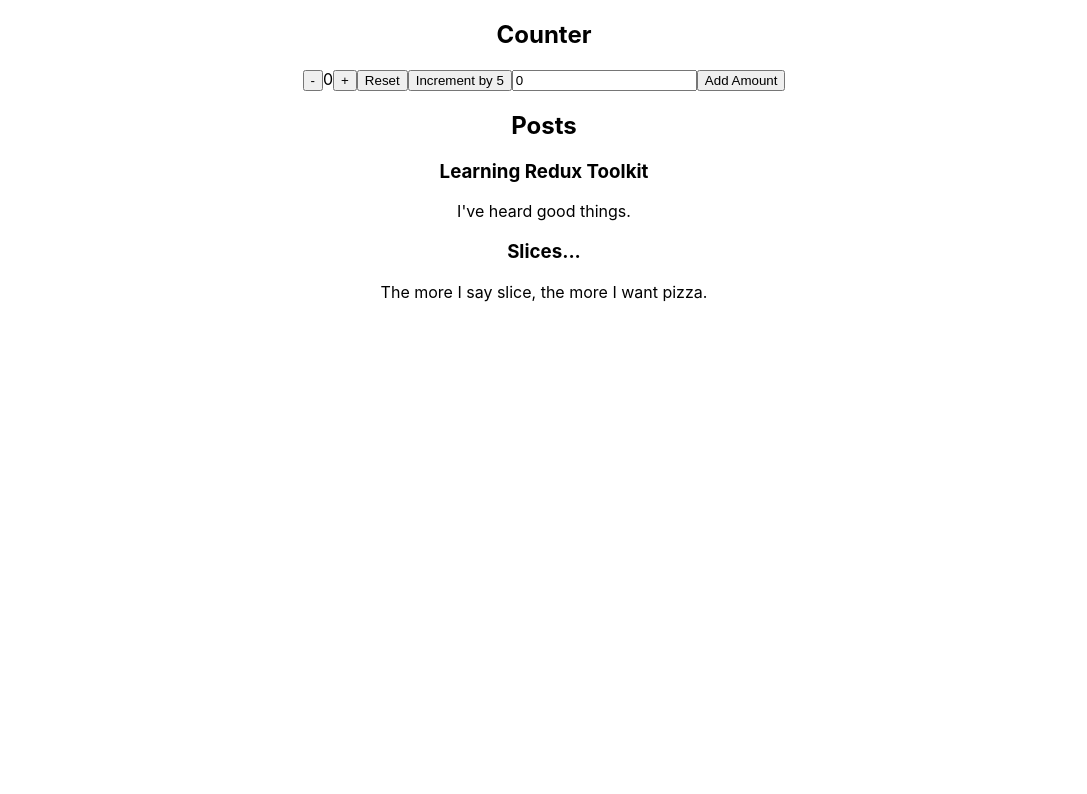
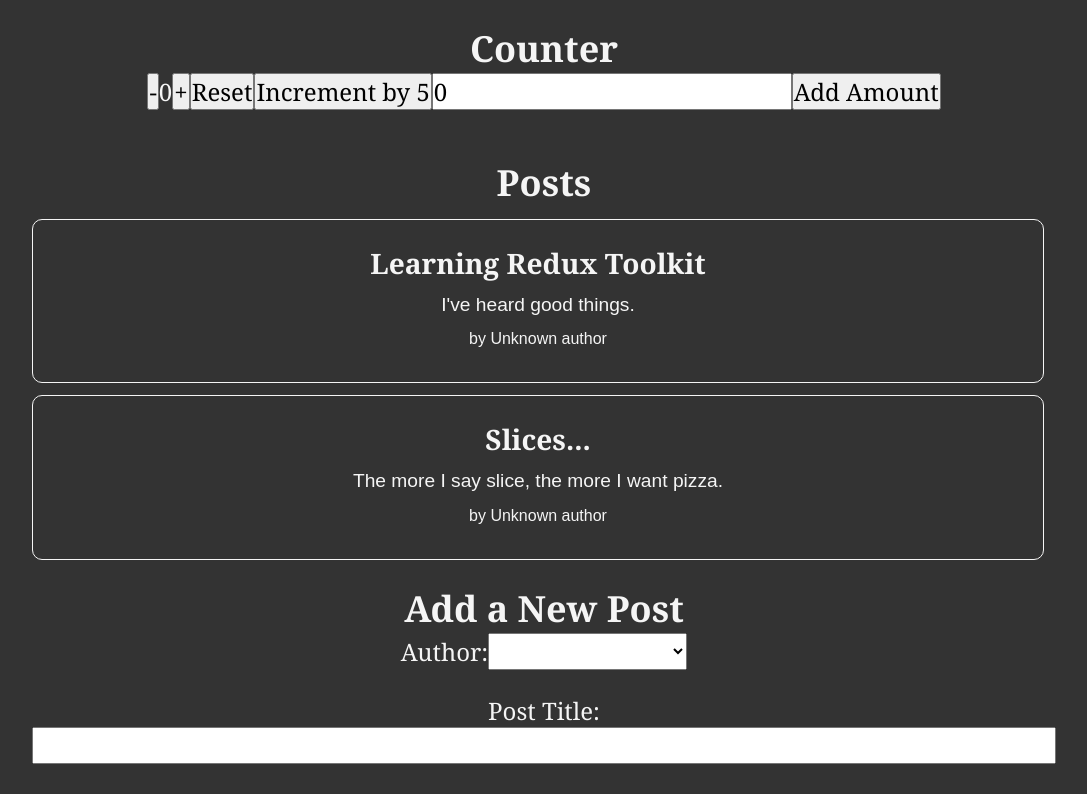
Before and after one commit to ylmgrbzz/React-Redux-Toolkit-Tutorial, a React (Create React App) app: page / in a window 1280 px wide. Shown: the top 794 px of the page, without its empty margins (96-1183 px from the left). Built offline with nearby package versions, Linux system fonts and the light colour scheme.

Commit message:
Refactor AddPostForm component to include author selection in AddPostForm.js

```diff
--- a/src/App.js
+++ b/src/App.js
@@ -2,12 +2,14 @@
 import "./App.css";
 import Counter from "./features/counter/Counter";
 import PostsList from "./features/posts/PostsList";
+import AddPostForm from "./features/posts/AddPostForm";
 
 function App() {
   return (
     <div className="App">
       <Counter />
       <PostsList />
+      <AddPostForm />
     </div>
   );
 }
--- a/src/app/store.js
+++ b/src/app/store.js
@@ -1,10 +1,12 @@
 import { configureStore } from "@reduxjs/toolkit";
 import counterReducer from "../features/counter/CounterSlice";
 import postReducer from "../features/posts/postsSlice";
+import userReducer from "../features/users/usersSlice";
 
 export const store = configureStore({
   reducer: {
     counter: counterReducer,
     posts: postReducer,
+    users: userReducer,
   },
 });
--- a/src/features/posts/AddPostForm.js
+++ b/src/features/posts/AddPostForm.js
@@ -1,14 +1,49 @@
 import React, { useState } from "react";
+import { nanoid } from "@reduxjs/toolkit";
+import { useDispatch, useSelector } from "react-redux";
+import { postAdded } from "./postsSlice";
+import { selectAllUsers } from "../users/usersSlice";
 
 const AddPostForm = () => {
   const [title, setTitle] = useState("");
   const [content, setContent] = useState("");
-
+  const [userId, setUserId] = useState("");
+  const users = useSelector(selectAllUsers);
+  const dispatch = useDispatch();
   const onTitleChanged = (e) => setTitle(e.target.value);
   const onContentChanged = (e) => setContent(e.target.value);
+  const onAuthorChanged = (e) => setUserId(e.target.value);
+
+  const onSavePostClicked = () => {
+    if (title && content) {
+      dispatch(
+        postAdded({
+          title,
+          content,
+          userId,
+        })
+      );
+      setTitle("");
+      setContent("");
+    }
+  };
+
+  const userOptions = users.map((user) => (
+    <option key={user.id} value={user.id}>
+      {user.name}
+    </option>
+  ));
+
+  const canSave = Boolean(title) && Boolean(content) && Boolean(userId);
+
   return (
     <section>
       <h2>Add a New Post</h2>
+      <label htmlFor="author">Author:</label>
+      <select id="author" value={userId} onChange={onAuthorChanged}>
+        <option value=""></option>
+        {userOptions}
+      </select>
       <form>
         <label htmlFor="postTitle">Post Title:</label>
         <input
@@ -25,7 +60,9 @@
           value={content}
           onChange={onContentChanged}
         />
-        <button type="button">Save Post</button>
+        <button onClick={onSavePostClicked} type="button" disabled={!canSave}>
+          Save Post
+        </button>
       </form>
     </section>
   );
--- /dev/null
+++ b/src/features/posts/PostAuthor.js
@@ -0,0 +1,12 @@
+import { useSelector } from "react-redux";
+import { selectAllUsers } from "../users/usersSlice";
+
+const PostAuthor = ({ userId }) => {
+  const users = useSelector(selectAllUsers);
+
+  const author = users.find((user) => user.id === userId);
+
+  return <span>by {author ? author.name : "Unknown author"}</span>;
+};
+
+export default PostAuthor;
--- a/src/features/posts/PostsList.js
+++ b/src/features/posts/PostsList.js
@@ -1,6 +1,7 @@
 import React from "react";
 import { useSelector, useDispatch } from "react-redux";
 import { selectAllPosts } from "./postsSlice";
+import PostAuthor from "./PostAuthor";
 
 const PostsList = () => {
   const posts = useSelector((state) => state.posts);
@@ -11,6 +12,9 @@
     <article className="post-excerpt" key={post.id}>
       <h3>{post.title} </h3>
       <p className="post-content">{post.content.substring(0, 100)}</p>
+      <p className="postCredit">
+        <PostAuthor userId={post.userId} />
+      </p>
     </article>
   ));
 
--- a/src/features/posts/postsSlice.js
+++ b/src/features/posts/postsSlice.js
@@ -1,4 +1,5 @@
 import { createSlice } from "@reduxjs/toolkit";
+import { nanoid } from "@reduxjs/toolkit";
 
 const initialState = [
   {
@@ -36,6 +37,16 @@
     postAdded(state, action) {
       state.push(action.payload);
     },
+    prepare(title, content, userId) {
+      return {
+        payload: {
+          id: nanoid(),
+          title,
+          content,
+          userId,
+        },
+      };
+    },
     postUpdated(state, action) {
       const { id, title, content } = action.payload;
       const existingPost = state.find((post) => post.id === id);
--- /dev/null
+++ b/src/features/users/usersSlice.js
@@ -0,0 +1,17 @@
+import { createSlice } from "@reduxjs/toolkit";
+
+const initialState = [
+  { id: "0", name: "Dude Lebowski" },
+  { id: "1", name: "Neil Young" },
+  { id: "2", name: "Dave Gray" },
+];
+
+const usersSlice = createSlice({
+  name: "users",
+  initialState,
+  reducers: {},
+});
+
+export const selectAllUsers = (state) => state.users;
+
+export default usersSlice.reducer;
--- a/src/index.css
+++ b/src/index.css
@@ -1,13 +1,69 @@
-body {
+* {
   margin: 0;
-  font-family: -apple-system, BlinkMacSystemFont, 'Segoe UI', 'Roboto', 'Oxygen',
-    'Ubuntu', 'Cantarell', 'Fira Sans', 'Droid Sans', 'Helvetica Neue',
-    sans-serif;
-  -webkit-font-smoothing: antialiased;
-  -moz-osx-font-smoothing: grayscale;
+  padding: 0;
+  box-sizing: border-box;
 }
 
-code {
-  font-family: source-code-pro, Menlo, Monaco, Consolas, 'Courier New',
-    monospace;
+html {
+  font-family: Cambria, Cochin, Georgia, Times, "Times New Roman", serif;
+  background: #333;
+  color: whitesmoke;
 }
+
+body {
+  min-height: 100vh;
+  font-size: 1.5rem;
+  padding: 0 10% 10%;
+}
+
+input,
+textarea,
+button,
+select {
+  font: inherit;
+  margin-bottom: 1em;
+}
+
+main {
+  max-width: 500px;
+  margin: auto;
+}
+
+section {
+  margin-top: 1em;
+}
+
+article {
+  margin: 0.5em 0.5em 0.5em 0;
+  border: 1px solid whitesmoke;
+  border-radius: 10px;
+  padding: 1em;
+}
+
+h1 {
+  font-size: 3.5rem;
+}
+
+p {
+  font-family: Arial, Helvetica, sans-serif;
+  line-height: 1.4;
+  font-size: 1.2rem;
+  margin: 0.5em 0;
+}
+
+form {
+  display: flex;
+  flex-direction: column;
+}
+
+.postCredit {
+  font-size: 1rem;
+}
+
+.reactionButton {
+  margin: 0 0.25em 0 0;
+  background: transparent;
+  border: none;
+  color: whitesmoke;
+  font-size: 1rem;
+}
```
